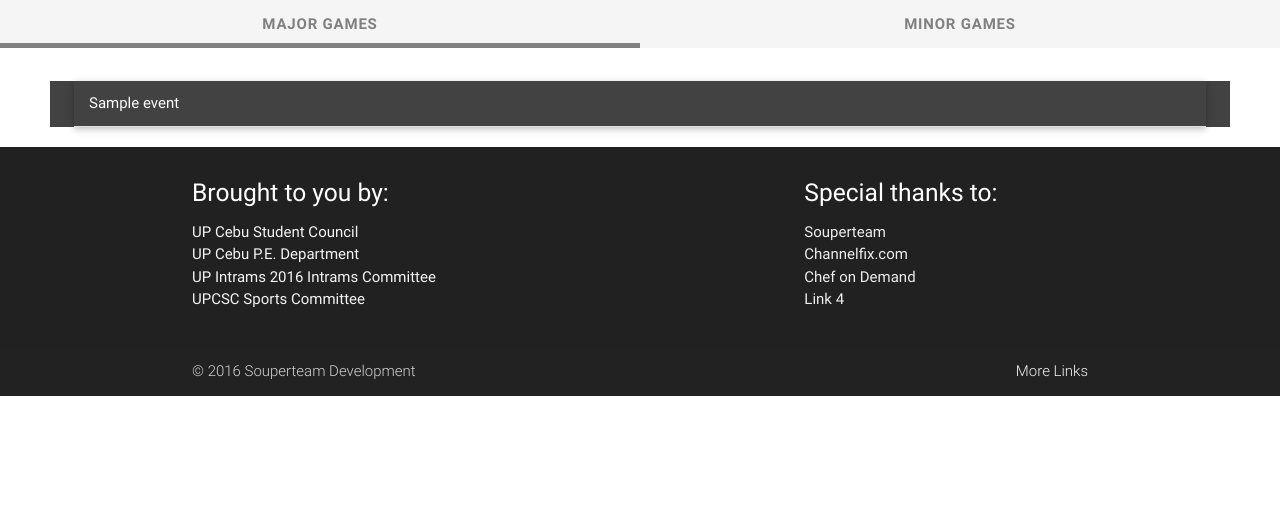
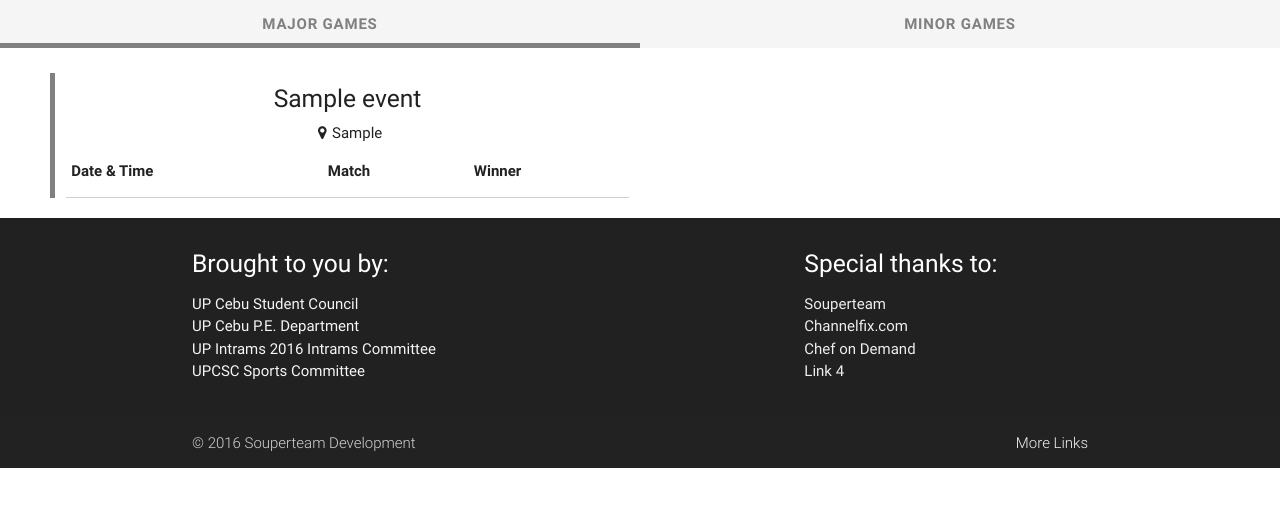
Before and after one commit to miriammariety/scoreboard, a Django app: page /schedule/ in a window 1280 px wide. Shown: the part 64-571 px from the top of the page. Run offline with Django 3.2, Linux system fonts and the light colour scheme; tables that the repository leaves empty hold one stand-in row (values such as "Sample post"); lists and menus that the app fills with data are empty; some libraries are stand-ins or nearby versions; some web fonts are replaced.

Commit message:
created schedule page >>> WORKING

```diff
--- a/live/templates/live/gametable.html
+++ b/live/templates/live/gametable.html
@@ -1,11 +1,28 @@
-{% load static files %}
-<h4 class="center">GAME NAME</h4>
-<table>
+{% load staticfiles %}
+<div class="col l6 m6 s12" style="border-left: 5px solid grey;">
+  <div>
+    <h5 class="center">{{event.name}}</h5>
+    <div class="center">
+      <span><i class="fa fa-map-marker fa-fw"></i>{{event.location}}</span>
+    </div>
+  </div>
+  <table class="bordered">
     <thead>
       <tr>
-      <th>Time</th>
-      <th>Date</th>
+        <th>Date & Time</th>
         <th>Match</th>
+        <th>Winner</th>
       </tr>
     </thead>
+    <tbody>
+    {% for match in event.matches.all %}
+      <tr>
+        <td>{{match.start_time|date:"F j o, f A"}}</td>
+        <td>{{match.left}} vs. {{match.right}}</td>
+        <td><b>{{match.winner|default:"--"}}</b></td>
+      </tr>
+    {% empty %}
+    {% endfor %}
+    </tbody>
   </table>
+</div>
--- a/live/templates/live/schedule.html
+++ b/live/templates/live/schedule.html
@@ -14,18 +14,12 @@
   </ul>
   <div class="schedule-container">
     <div id="majorg" class="col s12">
-      <ul class="collapsible popout" data-collapsible="expandable">
-		{% for event in event_list %}
-		<li>
-			<div class="collapsible-header">{{ event.name }}</div>
-			<div class="collapsible-body">
-				{% for schedule in event.schedules.all %}
-				{{ schedule.time }}
-				{% endfor %}
-			</div>
-		</li>
-		{% endfor %}
-      </ul>
+      <div class="row">
+        {% for event in event_list %}
+          {% include "live/gametable.html" %}
+        {% empty %}
+        {% endfor %}
+      </div>
     </div>
     <div id="minorg" class="col s12">
       <ul class="collapsible popout" data-collapsible="expandable">
```
Lines whose indentation alone changed are shown as unchanged.
